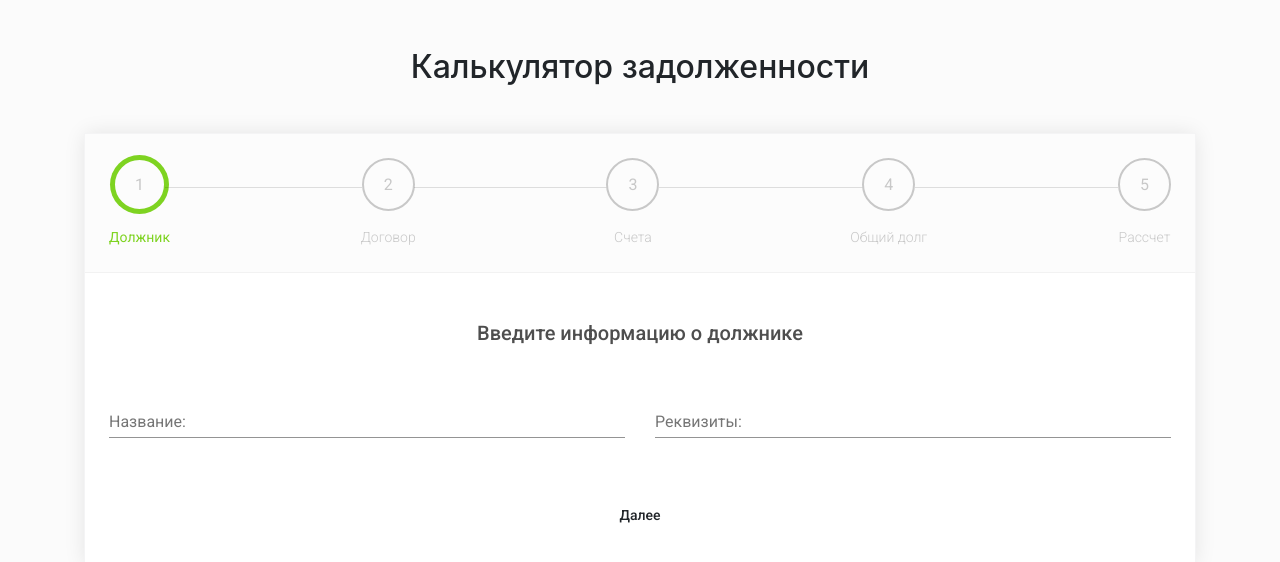
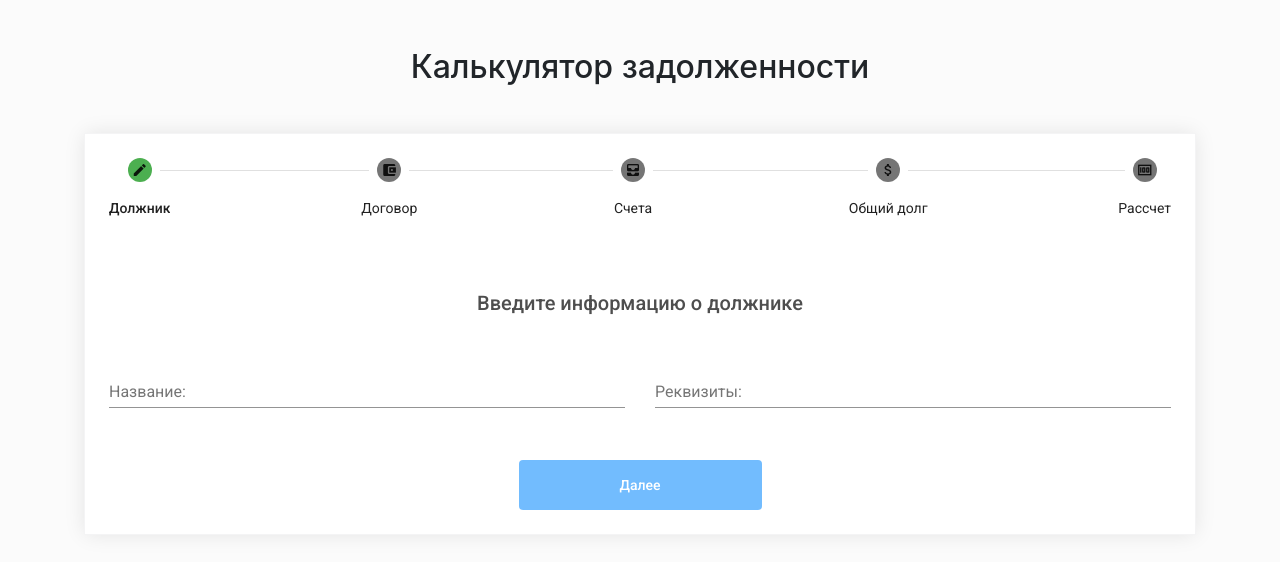
Before and after one commit to Globus007/debt-calculator-frontend, an Angular app: page / in a window 1280 px wide. Shown: the top 562 px of the page. Built offline with nearby package versions, Linux system fonts and the light colour scheme.

Commit message:
Added design to steppers

```diff
--- a/angular.json
+++ b/angular.json
@@ -24,8 +24,8 @@
               "src/assets"
             ],
             "styles": [
-              "src/styles.scss",
-              "./node_modules/@angular/material/prebuilt-themes/indigo-pink.css"
+              "src/styles.css",
+              "src/calculator-theme.scss"
             ],
             "scripts": []
           },
--- a/src/app/calculator/calculator.component.css
+++ b/src/app/calculator/calculator.component.css
@@ -2,73 +2,3 @@
     box-shadow: 0 0 20px 0 rgba(0, 0, 0, 0.1);
     outline: 1px solid #f4f4f5;
 }
-
-::ng-deep .mat-horizontal-stepper-header-container {
-    border-bottom: 1px solid #f2f2f2;
-    background: #fcfcfc;
-    border-radius: 30px 30px 0 0;
-}
-
-::ng-deep .mat-horizontal-stepper-header:not(:last-child)::after {
-    right: -6px !important;
-}
-
-::ng-deep .mat-horizontal-stepper-header:not(:first-child)::before {
-    left: -6px !important;
-}
-
-::ng-deep .mat-step-header {
-    background-color: inherit !important;
-}
-
-::ng-deep .mat-step-icon-state-edit {
-    background-color: inherit !important;
-}
-
-::ng-deep .mat-step-header:hover {
-    background-color: inherit !important;
-}
-
-::ng-deep .mat-horizontal-stepper-header:not(:first-child)::before {
-    top: 53px !important;
-    color: #c8c8c8;
-}
-
-::ng-deep .mat-horizontal-stepper-header:not(:last-child)::after {
-    top: 53px !important;
-    color: #c8c8c8;
-}
-
-::ng-deep .mat-stepper-horizontal-line {
-    top: 53px !important;
-    color: #c8c8c8;
-}
-
-::ng-deep .mat-step-icon-selected {
-    background-color: inherit !important;
-    color: #7ed321 !important;
-    border: 2px solid #7ed321 !important;
-    box-shadow: 0 0 0px 3px #7ed321;
-}
-
-::ng-deep .mat-step-label {
-    color: #c8c8c8 !important;
-    font-weight: 300;
-}
-
-::ng-deep .mat-step-label-selected {
-    color: #7ed321 !important;
-    font-weight: normal;
-}
-
-::ng-deep div.mat-step-icon {
-    color: #c8c8c8 !important;
-    width: 53px;
-    height: 53px;
-    background-color: inherit !important;
-    /* border: 2px solid #7ed321; */
-    border: 2px solid #c8c8c8;
-    /* background: white url(../icons/Fund_your_account.svg) no-repeat 50% 50%;
-    color: transparent!important;
-    background-size: 100%; */
-}
--- a/src/app/calculator/calculator.component.html
+++ b/src/app/calculator/calculator.component.html
@@ -6,19 +6,20 @@
         <form [formGroup]="calculatorFormGroup" (ngSubmit)="onSubmit()">
 
         <mat-horizontal-stepper labelPosition="bottom">
-            <mat-step class="step-header">
-                <ng-template matStepLabel>Должник</ng-template>
+            <mat-step state="account_circle" label="Должник">
                 <app-debtor [calculatorFormGroup]="calculatorFormGroup"></app-debtor>
             </mat-step>
 
-            <mat-step>
-                <ng-template matStepLabel>Договор</ng-template>
+            <mat-step state="account_balance_wallet" label="Договор">
                 <app-contract [calculatorFormGroup]="calculatorFormGroup"></app-contract>
             </mat-step>
 
-            <mat-step [stepControl]="calculatorFormGroup" errorMessage="Address is required.">
-                <ng-template matStepLabel>Счета</ng-template>
-                    <h5 class="heading mt-5">
+            <mat-step
+                state="all_inbox"
+                label="Счета"
+                [stepControl]="calculatorFormGroup"
+                errorMessage="Заполните поля!">
+                    <h5 class="heading mt-5 mb-5">
                         Введите информацию о счетах
                         <button type="button" (click)="addBill()" class="btn btn-outline-info btn-sm">Добавить счёт</button>
                     </h5>
@@ -36,13 +37,11 @@
                     </div>
             </mat-step>
 
-            <mat-step>
-                <ng-template matStepLabel>Общий долг</ng-template>
+            <mat-step state="attach_money" label="Общий долг">
                 <app-balance [calculatorFormGroup]="calculatorFormGroup"></app-balance>
             </mat-step>
 
-            <mat-step>
-                <ng-template matStepLabel>Рассчет</ng-template>
+            <mat-step state="money" label="Рассчет">
                 <app-calculation-date [calculatorFormGroup]="calculatorFormGroup"></app-calculation-date>
             </mat-step>
 
--- a/src/app/calculator/calculator.component.ts
+++ b/src/app/calculator/calculator.component.ts
@@ -8,7 +8,7 @@ import {STEPPER_GLOBAL_OPTIONS} from '@angular/cdk/stepper';
   templateUrl: './calculator.component.html',
   styleUrls: ['./calculator.component.css'],
   providers: [{
-    provide: STEPPER_GLOBAL_OPTIONS, useValue: {showError: true}
+    provide: STEPPER_GLOBAL_OPTIONS, useValue: {showError: true, displayDefaultIndicatorType: false}
   }]
 })
 
--- a/src/app/contract/contract.component.html
+++ b/src/app/contract/contract.component.html
@@ -1,16 +1,17 @@
-<h5 class="heading mt-5">Введите параметры договора</h5>
+<h5 class="heading mt-5 mb-5">Введите параметры договора</h5>
 
-<div [formGroup]="contractFormGroup" class="card-body">
+<div [formGroup]="contractFormGroup">
 
-    <div class="form-group row">
+    <div class="row">
 
         <div class="col-sm-4 mb-2">
             <mat-form-field class="full-width">
                 <mat-label>Номер:</mat-label>
                 <input
                     matInput
+                    name="number"
                     formControlName="number"
-                    placeholder="Введите номер договора">
+                    placeholder="номер договора">
             </mat-form-field>
         </div>
 
@@ -19,6 +20,7 @@
                 <mat-label>Дата:</mat-label>
                 <input
                     matInput
+                    name="date"
                     [matDatepicker]="picker"
                     formControlName="date">
                 <mat-datepicker-toggle matSuffix [for]="picker"></mat-datepicker-toggle>
@@ -31,6 +33,7 @@
                 <mat-label>Пеня:</mat-label>
                 <input
                     matInput
+                    name="fine"
                     formControlName="fine">
                 <span matSuffix>%</span>
             </mat-form-field>
--- a/src/app/debtor/debtor.component.html
+++ b/src/app/debtor/debtor.component.html
@@ -7,6 +7,7 @@
             <mat-label>Название:</mat-label>
             <input
                 matInput
+                name="name"
                 formControlName="name"
                 placeholder="введите название должника">
         </mat-form-field>
@@ -17,6 +18,7 @@
             <mat-label>Реквизиты:</mat-label>
             <input
                 matInput
+                name="props"
                 formControlName="props"
                 placeholder="введите реквизиты должника">
         </mat-form-field>
--- /dev/null
+++ b/src/calculator-theme.scss
@@ -0,0 +1,94 @@
+@import '~@angular/material/theming';
+
+@include mat-core();
+
+$candy-app-primary: mat-palette($mat-green);
+$candy-app-accent:  mat-palette($mat-green, A400, A700, A200);
+$candy-app-theme:   mat-light-theme($candy-app-primary, $candy-app-accent);
+
+@mixin mat-stepper-theme($candy-app-theme) {
+    .mat-horizontal-stepper-header:not(:first-child)::before {
+        top: 53px !important;
+        color: #c8c8c8;
+        left: -6px !important;
+    }
+
+    .mat-horizontal-stepper-header:not(:last-child)::after {
+        top: 53px !important;
+        color: #c8c8c8;
+        right: -6px !important;
+    }
+
+    .mat-stepper-horizontal-line {
+        top: 53px !important;
+        color: #c8c8c8;
+    }
+
+    .mat-horizontal-stepper-header-container {
+        border-bottom: 1px solid #f2f2f2;
+        background: #fcfcfc;
+        border-radius: 30px 30px 0 0;
+    }
+
+    div.mat-step-icon-content > .mat-icon {
+        font-size: 25px;
+        height: 25px;
+        width: 25px;
+    }
+
+    div.mat-step-icon {
+        color: #c8c8c8;
+        width: 53px;
+        height: 53px;
+        border: 2px solid #c8c8c8;
+    }
+
+    div.mat-step-icon-state-error {
+        border: 2px solid red;
+        color: red;
+    }
+
+    .mat-step-sub-label-error {
+        color: red;
+    }
+
+    div.mat-step-icon-state-done {
+        border: 2px solid #7ed321;
+        color: #7ed321;
+    }
+
+    .mat-step-icon-state-done + .mat-step-label-active {
+        color: #7ed321;
+    }
+
+    div.mat-step-icon-state-edit {
+        color: #fff;
+        background-color: #7ed321;
+        border: none;
+    }
+
+    .mat-step-header {
+        background-color: inherit;
+    }
+
+    .mat-step-label-active {
+        color: #c8c8c8;
+    }
+
+    .mat-step-label-selected {
+        color: #7ed321;
+    }
+
+    .mat-step-label-error {
+        color: red;
+    }
+
+    div.mat-step-icon-selected {
+        background-color: white;
+        color: #7ed321;
+        border: 2px solid #7ed321;
+        box-shadow: 0 0 0px 3px #7ed321;
+    }
+}
+
+@include angular-material-theme($candy-app-theme);
--- /dev/null
+++ b/src/styles.css
@@ -0,0 +1,38 @@
+@import 'https://stackpath.bootstrapcdn.com/bootstrap/4.4.1/css/bootstrap.min.css';
+
+body {
+    background-color: #fbfbfb;
+}
+
+.heading {
+    text-align: center;
+    color: #4e4e4e;
+}
+
+.full-width {
+    width: 100%;
+}
+
+.btn-vertical-center {
+    display: flex;
+    align-items: flex-end;
+}
+
+button.btn-next {
+    color: #fff;
+    width: 100%;
+    height: 50px;
+    background-color: #72bcfe;
+    border-color: #72bcfe;
+}
+
+button.btn-next:disabled {
+    background-color: #d2d2d2;
+    border-color: #d2d2d2;
+}
+
+.debtor-step {
+    background: white url(/src/assets/img/account_balance.svg) no-repeat 50% 50%;
+    color: transparent!important;
+    background-size: 100%;
+}
--- a/src/styles.scss
+++ /dev/null
@@ -1,51 +0,0 @@
-@import 'https://stackpath.bootstrapcdn.com/bootstrap/4.4.1/css/bootstrap.min.css';
-
-@import '~@angular/material/theming';
-// Plus imports for other components in your app.
-
-// Include the common styles for Angular Material. We include this here so that you only
-// have to load a single css file for Angular Material in your app.
-// **Be sure that you only ever include this mixin once!**
-@include mat-core();
-
-// Define the theme.
-$candy-app-primary: mat-palette($mat-green);
-$candy-app-accent:  mat-palette($mat-green, A200, A100, A400);
-$candy-app-theme:   mat-light-theme($candy-app-primary, $candy-app-accent);
-
-// Include the theme styles for only specified components.
-@include mat-core-theme($candy-app-theme);
-@include mat-stepper-theme($candy-app-theme);
-@include mat-button-theme($candy-app-theme);
-@include mat-input-theme($candy-app-theme);
-@include mat-stepper-theme($candy-app-theme);
-
-body {
-    background-color: #fbfbfb;
-}
-
-.heading {
-    text-align: center;
-    color: #4e4e4e;
-}
-
-.full-width {
-    width: 100%;
-}
-
-.btn-vertical-center {
-    display: flex;
-    align-items: flex-end;
-}
-
-.btn-next {
-    width: 100%;
-    height: 50px;
-    background-color: #72bcfe;
-    border-color: #72bcfe;
-}
-
-.btn-next:disabled {
-    background-color: #d2d2d2;
-    border-color: #d2d2d2;
-}
```
Also changed, not shown: src/assets/img/bck.jpg (deleted), src/assets/img/trash-icon.png (deleted).
